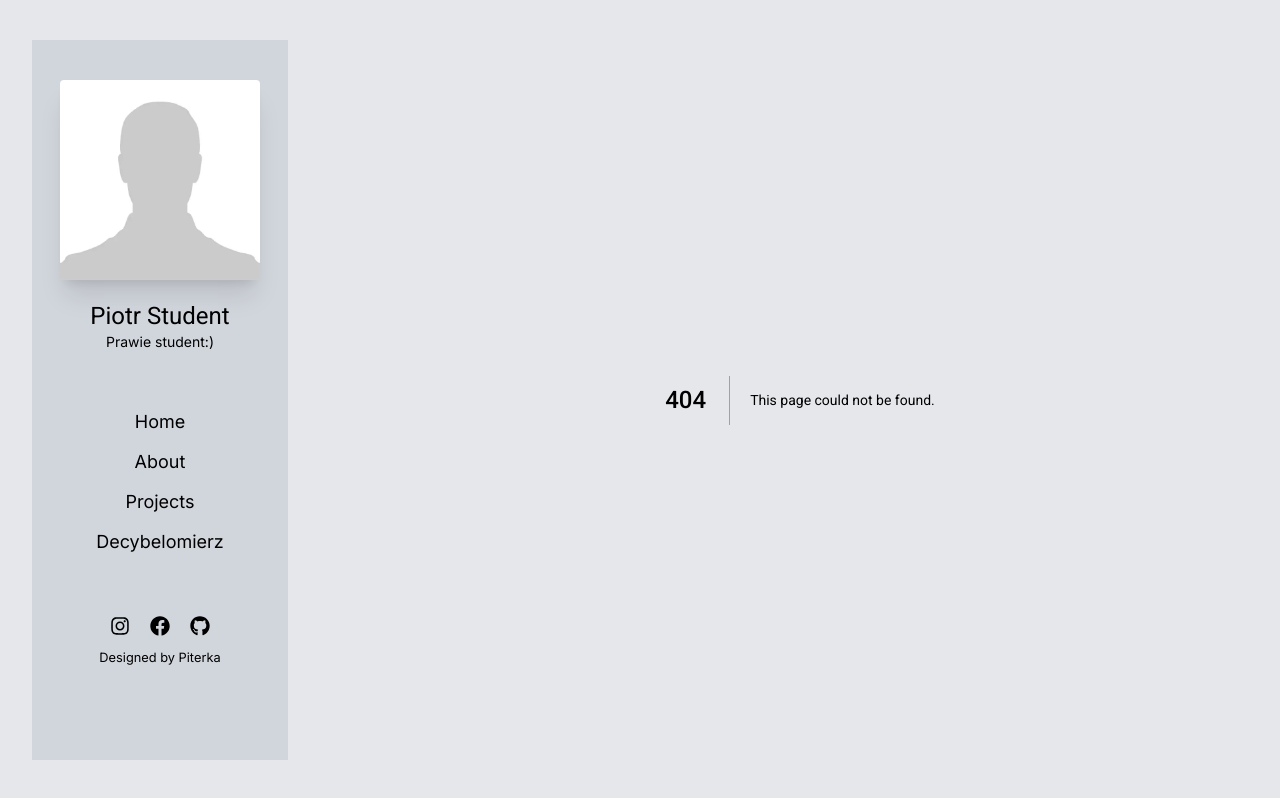
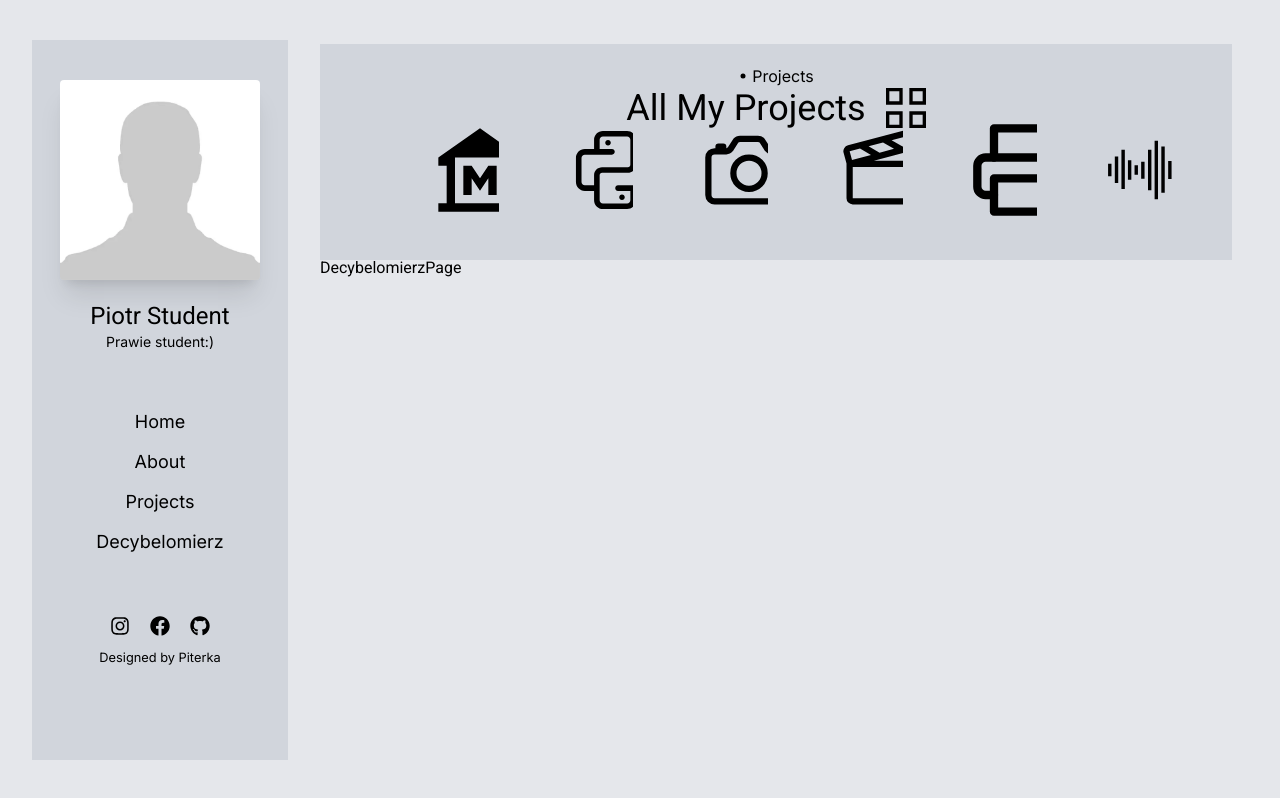
Before and after one commit to Feniks7002/business-card-website, a Next.js app: page /projects/decybelomierz in a window 1280 px wide. Before the commit this address had no page. Built offline with nearby package versions, Linux system fonts and the light colour scheme.

Commit message:
Project navbar fixed and added new file structure for all projects

```diff
--- a/app/page.tsx
+++ b/app/page.tsx
@@ -1,17 +1,17 @@
-import { Section1, Section2, Section3 } from "./utilites/components/sections"
+import { SectionAbout, SectionProjects, SectionDecybelomierz } from "./utilites/components/sections"
 
 export default function Home() {
 	return (
 		<main className="flex flex-col">
-			<Section1 />
+			<SectionAbout />
 
 			<span className="w-[85%] h-[4px] bg-gray-200"></span>
 
-			<Section2 />
+			<SectionProjects />
 
 			<span className="w-[85%] h-[4px] bg-gray-200"></span>
 
-			<Section3 />
+			<SectionDecybelomierz />
 		</main>
 	)
 }
--- /dev/null
+++ b/app/projects/decybelomierz/page.tsx
@@ -0,0 +1,5 @@
+export default function DecybelomierzPage() {
+    return (
+        <h1>DecybelomierzPage</h1>
+    )
+}
--- /dev/null
+++ b/app/projects/late-night/page.tsx
@@ -0,0 +1,5 @@
+export default function LatenightPage() {
+    return (
+        <h1>LatenightPage</h1>
+    )
+}
--- /dev/null
+++ b/app/projects/python-games/page.tsx
@@ -0,0 +1,5 @@
+export default function PythonPage() {
+    return (
+        <h1>PythonPage</h1>
+    )
+}
--- /dev/null
+++ b/app/projects/telowizja/page.tsx
@@ -0,0 +1,5 @@
+export default function TelowizjaPage() {
+    return (
+        <h1>TelowizjaPage</h1>
+    )
+}
--- /dev/null
+++ b/app/projects/video-maker/page.tsx
@@ -0,0 +1,5 @@
+export default function VideoPage() {
+    return (
+        <h1>VideoPage</h1>
+    )
+}
--- /dev/null
+++ b/app/projects/vplotter/page.tsx
@@ -0,0 +1,5 @@
+export default function VplotterPage() {
+    return (
+        <h1>VplotterPage</h1>
+    )
+}
--- a/app/utilites/components/navbars.tsx
+++ b/app/utilites/components/navbars.tsx
@@ -1,4 +1,6 @@
 import Link from "next/link"
+import { GrProjects } from "react-icons/gr"
+import { GoDotFill } from "react-icons/go"
 import { projectIcons, mediaIcons, headlines } from "../definitions/objects"
 
 export function RootNavbar() {
@@ -49,8 +51,17 @@ export function RootNavbar() {
 export function ProjectNavbar() {
 	return (
 		<header className="h-[30%] bg-gray-300 sticky top-1 z-10 p-5">
-			<div className="h-[20%] flex items-center justify-center">
-				<h1 className="text-4xl">Here Are All My Projects Enjoy:)</h1>
+			<div className="h-[20%] flex flex-col items-center">
+				<div className="flex items-center gap-1">
+					<GoDotFill size={10} />
+					<p>Projects</p>
+				</div>
+				<div className="flex items-center gap-5">
+					<h1 className="text-4xl">All My Projects</h1>
+					<Link href={"/projects"}>
+						<GrProjects size={40} />
+					</Link>
+				</div>
 			</div>
 			<nav className="h-[80%] flex items-center justify-center gap-4 px-10">
 				{projectIcons.map((item) => (
--- a/app/utilites/components/sections.tsx
+++ b/app/utilites/components/sections.tsx
@@ -7,7 +7,7 @@ import {
 } from "../definitions/objects"
 import Link from "next/link"
 
-export function Section1() {
+export function SectionAbout() {
 	return (
 		<section className="flex items-center justify-center w-[85%] h-[800px] mt-[100px] bg-gray-300">
 			<div className="flex justify-center w-[80%] h-[75%]">
@@ -66,7 +66,7 @@ export function Section1() {
 	)
 }
 
-export function Section2() {
+export function SectionProjects() {
 	return (
 		<section className="w-[85%] h-[900px] bg-gray-300">
 			<div className="p-10 w-full h-full">
@@ -100,7 +100,7 @@ export function Section2() {
 	)
 }
 
-export function Section3() {
+export function SectionDecybelomierz() {
 	return (
 		<section className="w-[85%] h-[900px] bg-gray-300">
 			<div className="w-full h-full p-15">
--- a/app/utilites/definitions/objects.ts
+++ b/app/utilites/definitions/objects.ts
@@ -28,7 +28,7 @@ export const projectCards = [
 	},
 	{
 		icon: { name: IoCameraOutline, size: 67 },
-		title: "Film maker",
+		title: "Video maker",
 		description: "description",
 	},
 	{
@@ -49,12 +49,12 @@ export const projectCards = [
 ]
 
 export const projectIcons = [
-	{ icon: {name: MdOutlineMuseum, size: 100}, href: "/", title: "Project One" },
-	{ icon: {name: AiOutlinePython, size: 100}, href: "/", title: "Project Two" },
-	{ icon: {name: IoCameraOutline, size: 100}, href: "/", title: "Project Three" },
-	{ icon: {name: PiFilmSlate, size: 100}, href: "/", title: "Project Four" },
-	{ icon: {name: FiPrinter, size: 100}, href: "/", title: "Project Five" },
-	{ icon: {name: GiSoundWaves, size: 100}, href: "/", title: "Project Six" },
+	{ icon: {name: MdOutlineMuseum, size: 100}, href: "/projects/late-night", title: "Late Night" },
+	{ icon: {name: AiOutlinePython, size: 100}, href: "/projects/python-games", title: "Python Games" },
+	{ icon: {name: IoCameraOutline, size: 100}, href: "/projects/video-maker", title: "Video maker" },
+	{ icon: {name: PiFilmSlate, size: 100}, href: "/projects/telowizja", title: "TeLOwizja" },
+	{ icon: {name: FiPrinter, size: 100}, href: "/projects/vplotter", title: "Vplotter" },
+	{ icon: {name: GiSoundWaves, size: 100}, href: "/projects/decybelomierz", title: "Decybelomierz" },
 ]
 
 export const contact = [
```
